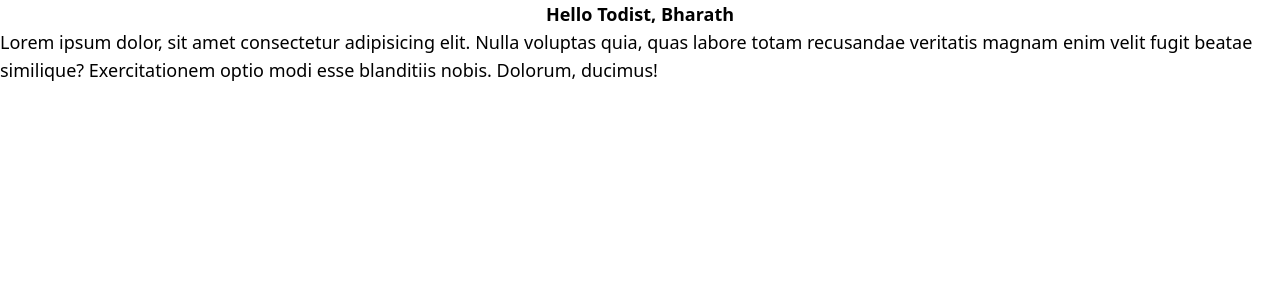
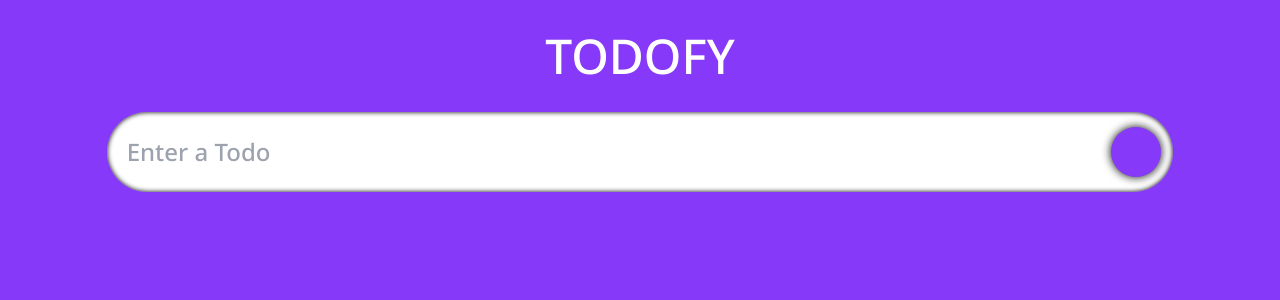
Before and after one commit to bharathkalyans/todofy, a React (Vite) app: page / in a window 1280 px wide. Shown: the top 300 px of the page. Built offline with nearby package versions, Linux system fonts and the light colour scheme.

Commit message:
Created InputField Component

```diff
--- a/src/App.css
+++ b/src/App.css
@@ -0,0 +1,15 @@
+.App {
+  font-family: "Noto sans", sans-serif;
+  background-color: #8739f9;
+}
+
+.heading{
+  z-index: 1;
+}
+
+@media (max-width: 800px) {
+  .heading {
+    margin: 15px 0;
+    font-size: 35px;
+  }
+}
--- a/src/App.tsx
+++ b/src/App.tsx
@@ -1,25 +1,12 @@
 import "./App.css";
+import InputField from "./components/InputField";
 
-function App() {
+const App: React.FC = () => {
 
-  const name = "Bharath";
-
-  let printName: (name: string) => void;
-
-  const greetUser = (name: string) : unknown => {
-    alert(`Hello ${name}`);
-    return;
-  }
   return (
-    <div className="container mx-auto text-lg">
-      <p className="font-bold text-center">Hello Todist, {name}</p>
-      <div className="">
-        {greetUser(name)}
-        Lorem ipsum dolor, sit amet consectetur adipisicing elit. Nulla voluptas
-        quia, quas labore totam recusandae veritatis magnam enim velit fugit
-        beatae similique? Exercitationem optio modi esse blanditiis nobis.
-        Dolorum, ducimus!
-      </div>
+    <div className="App container flex flex-col items-center mx-auto min-h-screen w-screen">
+      <span className="heading text-3xl my-5 md:text-5xl md:my-8 text-white uppercase  text-center">Todofy</span>
+      <InputField />
     </div>
   );
 }
--- /dev/null
+++ b/src/components/InputField.tsx
@@ -0,0 +1,15 @@
+import './styles.css'
+
+const InputField = () => {
+    return (
+        <form className="input flex w-10/12 relative items-center">
+            <input
+                className='input__box w-full px-5 py-6 rounded-full text-2xl border-none'
+                type="text" placeholder="Enter a Todo">
+            </input>
+            <button className="input_submit" type="submit">Go</button>
+        </form>
+    )
+}
+
+export default InputField
--- /dev/null
+++ b/src/components/styles.css
@@ -0,0 +1,39 @@
+.input {
+  align-items: center;
+}
+
+.input__box {
+  box-shadow: inset 0 0 5px black;
+  transition: 0.2s;
+}
+
+/* Makes the Outside content go Dark */
+.input__box:focus {
+  box-shadow: 0 0 10px 1000px rgba(0, 0, 0, 0.5);
+  outline: none;
+}
+
+.input_submit {
+  background-color: #8739f9;
+  position: absolute;
+  width: 50px;
+  height: 50px;
+  margin: 12px;
+  border-radius: 50px;
+  right: 0px;
+  border: none;
+  font-size: 15px;
+  color: #8739f9;
+  transition: 0.2s all;
+  box-shadow: 0 0 10px black;
+}
+
+.input_submit:hover {
+  background-color: #6105ec;
+  color: white;
+}
+
+.input_submit:active {
+    transform: scale(0.8);
+    box-shadow: 0 0 5px black;
+  }
```
